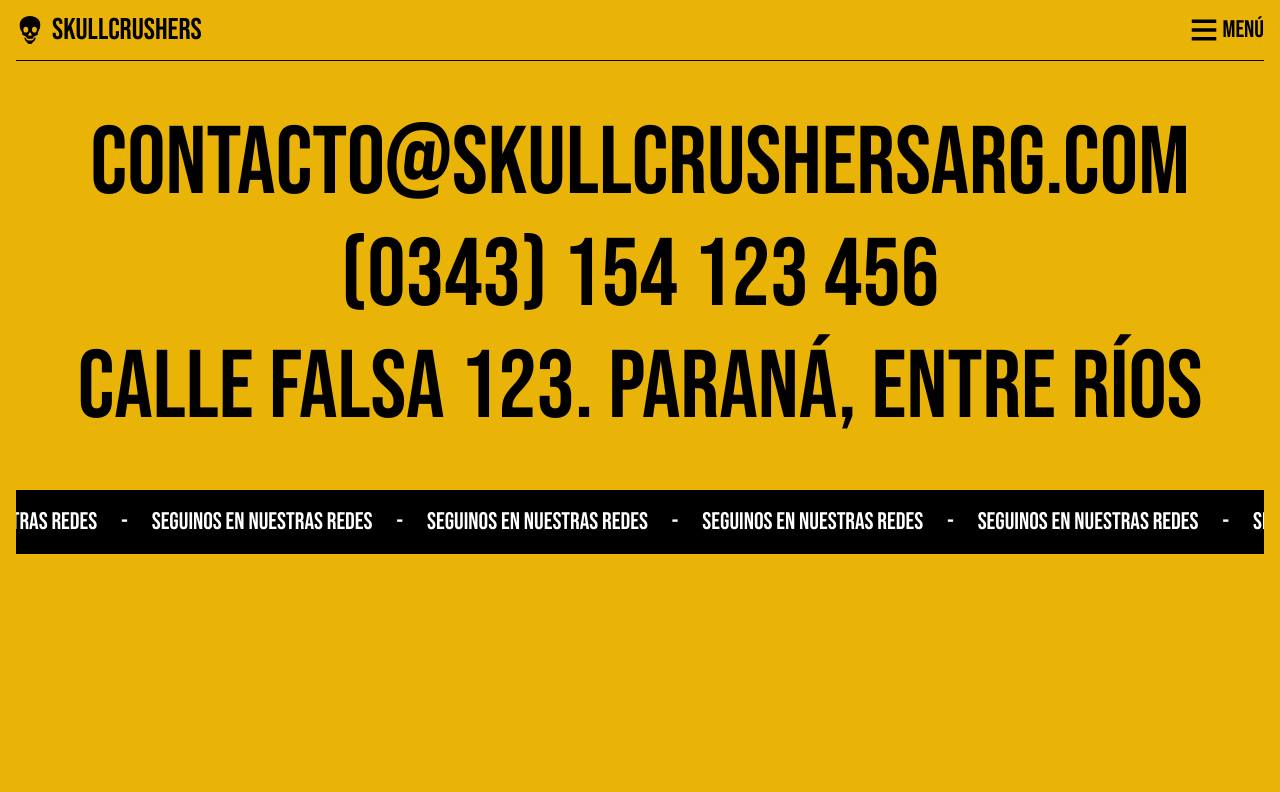
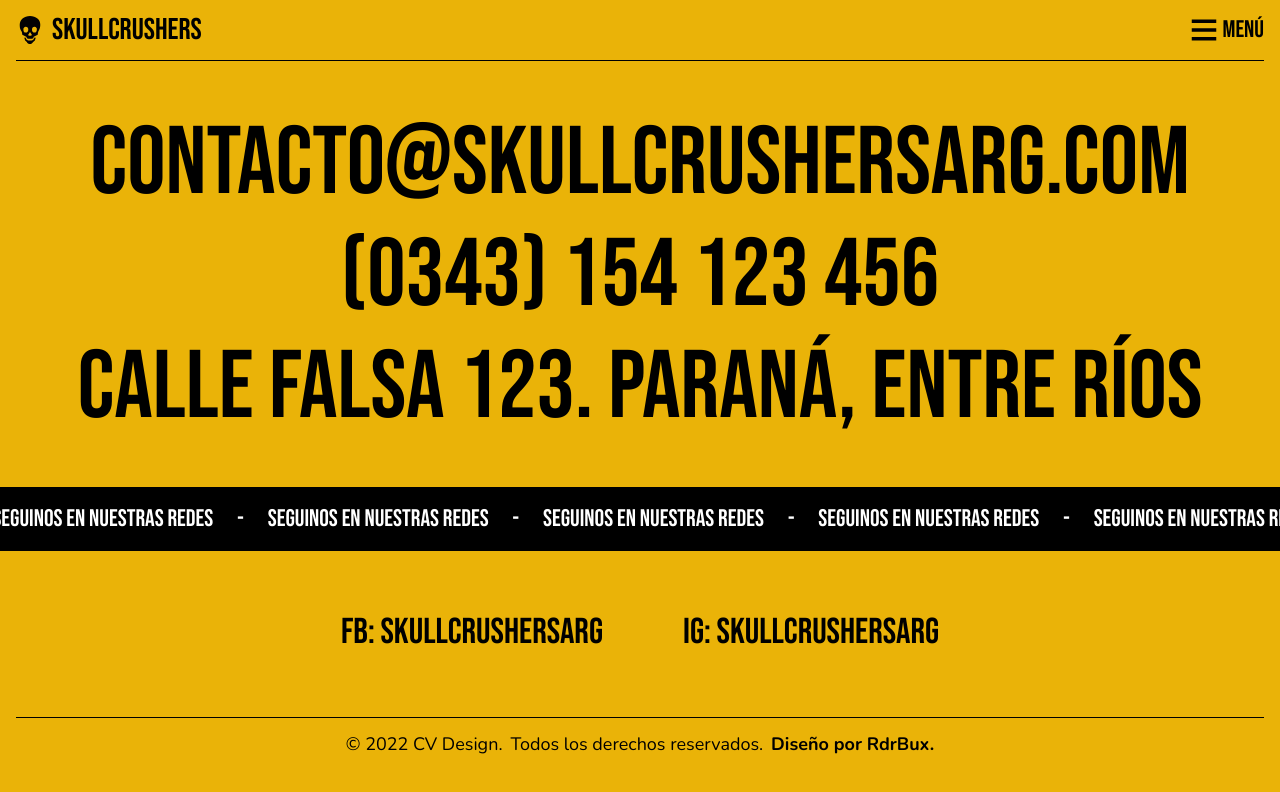
Before and after one commit to RdrBux/skullcrushers, a React (Create React App) app: page /contacto in a window 1280 px wide. Shown: the top 792 px of the page. Built offline with nearby package versions, Linux system fonts and the light colour scheme.

Commit message:
add elements, style, animate contacto

```diff
--- a/src/routes/contacto.js
+++ b/src/routes/contacto.js
@@ -3,10 +3,34 @@ import { gsap } from 'gsap';
 
 const Contacto = () => {
   const marqueeRef = useRef();
+  const contactRef = useRef();
+  const refEl = gsap.utils.selector(contactRef);
+  const socialRef = useRef();
+  const footerRef = useRef();
+
+  useEffect(() => {
+    const tl = gsap.timeline();
+    tl.from(refEl('p'), {
+      scale: 0,
+      alpha: 0,
+      duration: 0.3,
+      stagger: 0.1,
+    })
+      .from(socialRef.current, {
+        scale: 0,
+        alpha: 0,
+        duration: 0.3,
+      })
+      .from(footerRef.current, {
+        scale: 0,
+        alpha: 0,
+        duration: 0.3,
+      });
+  }, []);
 
   useEffect(() => {
     gsap.to(marqueeRef.current, {
-      xPercent: -50,
+      xPercent: -15,
       ease: 'none',
       duration: 20,
       repeat: -1,
@@ -14,8 +38,11 @@ const Contacto = () => {
   }, []);
 
   return (
-    <div className="sm:mt-10 text-2xl sm:text-5xl md:text-6xl lg:text-7xl xl:text-8xl flex flex-col">
-      <div className="flex flex-col items-center gap-2 sm:gap-4 py-4">
+    <div className="min-h-full sm:mt-10 text-2xl sm:text-5xl md:text-6xl lg:text-7xl xl:text-8xl flex flex-col">
+      <div
+        ref={contactRef}
+        className="flex flex-col items-center gap-2 sm:gap-4 py-4"
+      >
         <p className="select-all hover:text-yellow-500 hover:text-outlined">
           contacto@skullcrushersarg.com
         </p>
@@ -27,7 +54,7 @@ const Contacto = () => {
         </p>
       </div>
 
-      <section className="max-w-full overflow-hidden">
+      <section className="max-w-full inset-x-0 top-[200px] sm:top-[340px] md:top-[360px] lg:top-[400px] xl:top-[450px] absolute overflow-hidden">
         <div
           ref={marqueeRef}
           className="inline-block whitespace-nowrap text-2xl text-white bg-black py-4"
@@ -54,8 +81,62 @@ const Contacto = () => {
           <span className="inline-block px-6">-</span>
           <span className="inline-block">SEGUINOS EN NUESTRAS REDES</span>
           <span className="inline-block px-6">-</span>
+          <span className="inline-block">SEGUINOS EN NUESTRAS REDES</span>
+          <span className="inline-block px-6">-</span>
+          <span className="inline-block">SEGUINOS EN NUESTRAS REDES</span>
+          <span className="inline-block px-6">-</span>
+          <span className="inline-block">SEGUINOS EN NUESTRAS REDES</span>
+          <span className="inline-block px-6">-</span>
+          <span className="inline-block">SEGUINOS EN NUESTRAS REDES</span>
+          <span className="inline-block px-6">-</span>
+          <span className="inline-block">SEGUINOS EN NUESTRAS REDES</span>
+          <span className="inline-block px-6">-</span>
+          <span className="inline-block">SEGUINOS EN NUESTRAS REDES</span>
+          <span className="inline-block px-6">-</span>
+          <span className="inline-block">SEGUINOS EN NUESTRAS REDES</span>
+          <span className="inline-block px-6">-</span>
+          <span className="inline-block">SEGUINOS EN NUESTRAS REDES</span>
+          <span className="inline-block px-6">-</span>
+          <span className="inline-block">SEGUINOS EN NUESTRAS REDES</span>
+          <span className="inline-block px-6">-</span>
+          <span className="inline-block">SEGUINOS EN NUESTRAS REDES</span>
+          <span className="inline-block px-6">-</span>
+          <span className="inline-block">SEGUINOS EN NUESTRAS REDES</span>
+          <span className="inline-block px-6">-</span>
+          <span className="inline-block">SEGUINOS EN NUESTRAS REDES</span>
+          <span className="inline-block px-6">-</span>
+          <span className="inline-block">SEGUINOS EN NUESTRAS REDES</span>
+          <span className="inline-block px-6">-</span>
+          <span className="inline-block">SEGUINOS EN NUESTRAS REDES</span>
+          <span className="inline-block px-6">-</span>
         </div>
       </section>
+
+      <div
+        ref={socialRef}
+        className="flex flex-col items-center mt-32 sm:mt-40"
+      >
+        <div className="flex flex-col sm:flex-row text-4xl gap-8 sm:gap-20">
+          <p className="hover:text-yellow-500 hover:text-outlined cursor-pointer">
+            FB: SKULLCRUSHERSARG
+          </p>
+          <p className="hover:text-yellow-500 hover:text-outlined cursor-pointer">
+            IG: SKULLCRUSHERSARG
+          </p>
+        </div>
+      </div>
+
+      <footer
+        ref={footerRef}
+        className="font-nunito text-lg py-3 flex flex-col md:flex-row md:gap-2 justify-center items-center border-t border-t-black mt-16"
+      >
+        <p>© 2022 CV Design.</p> <p>Todos los derechos reservados.</p>{' '}
+        <p>
+          <a className="font-bold" href="https://github.com/RdrBux">
+            Diseño por RdrBux.
+          </a>
+        </p>
+      </footer>
     </div>
   );
 };
```
